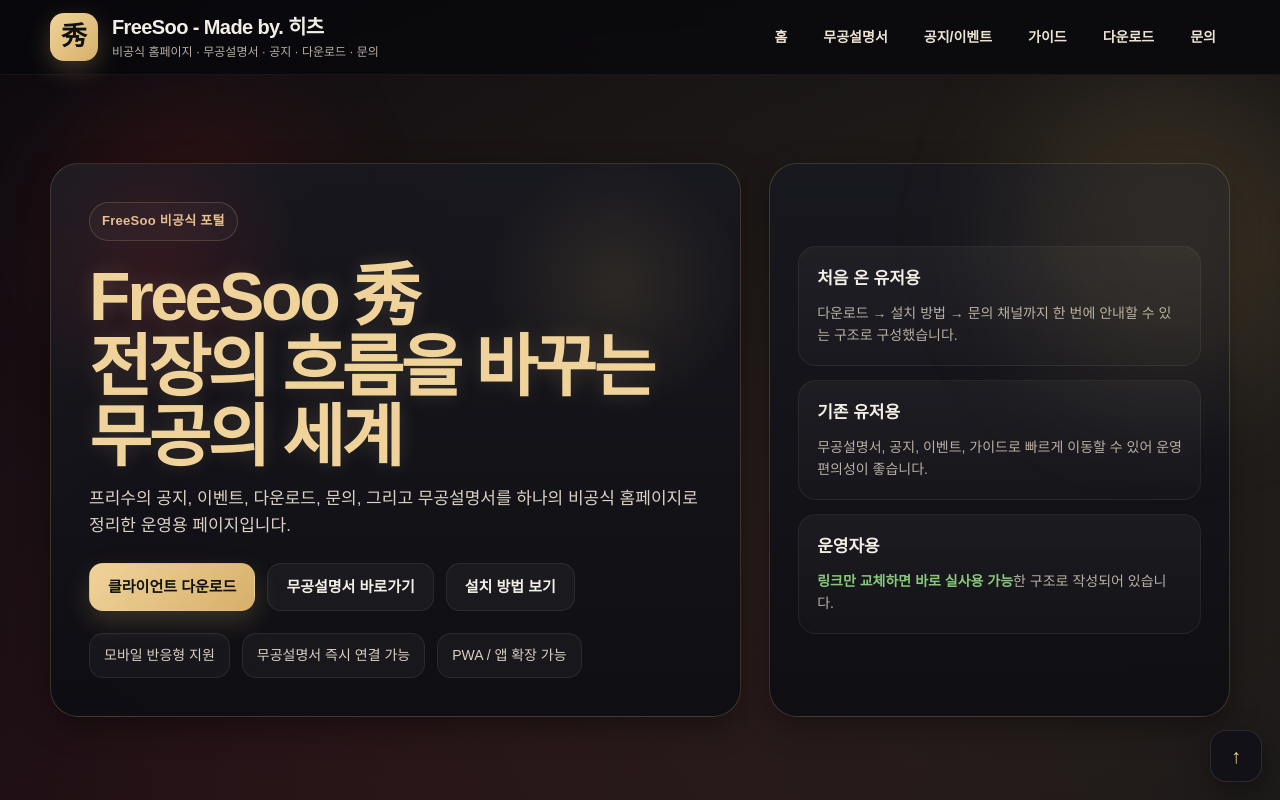
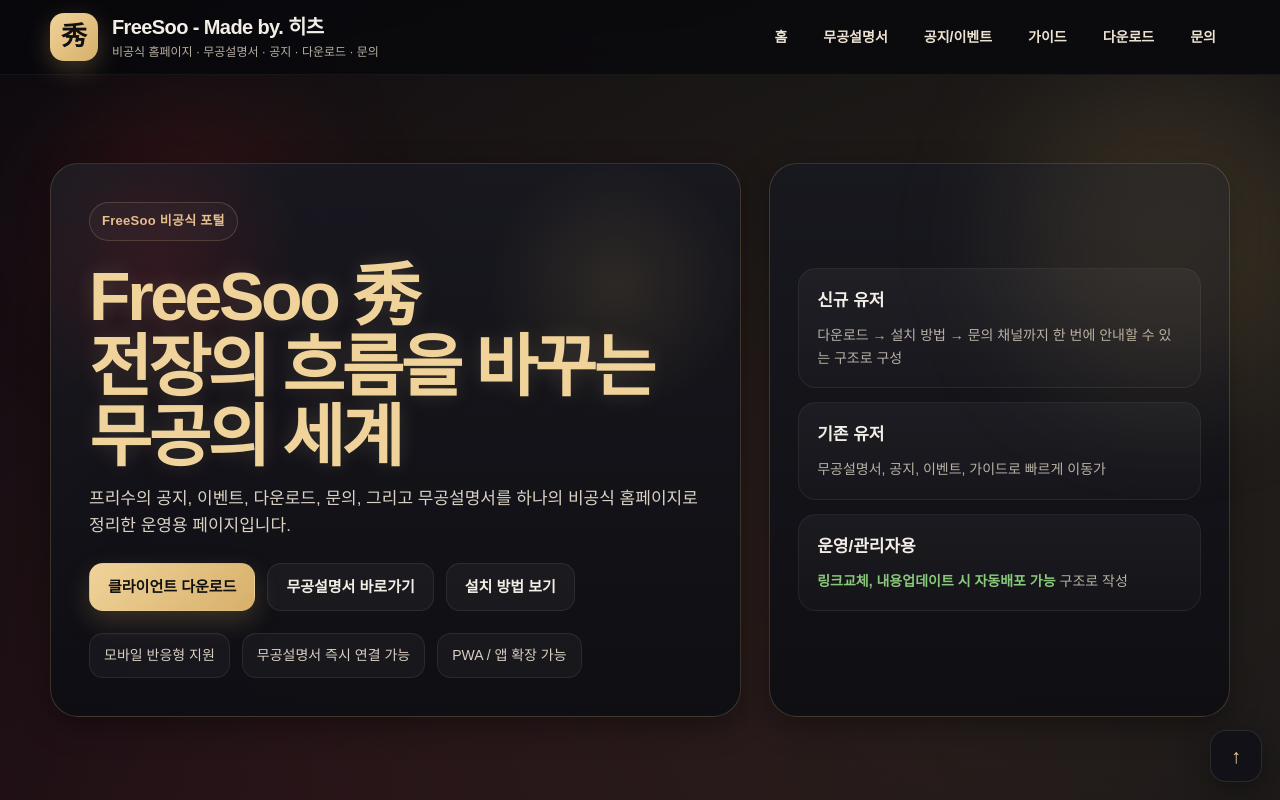
Before and after one commit to freesoo-heets/FreeSoo-Web, a plain HTML site: page index.html in a window 1280 px wide. Shown: the top 800 px of the page. Drawn offline with Linux system fonts and the light colour scheme.

Commit message:
Update index.html

```diff
--- a/index.html
+++ b/index.html
@@ -368,16 +368,16 @@
 
         <aside class="hero-side">
           <div class="hero-side-card">
-            <h3>처음 온 유저용</h3>
-            <p>다운로드 → 설치 방법 → 문의 채널까지 한 번에 안내할 수 있는 구조로 구성했습니다.</p>
+            <h3>신규 유저</h3>
+            <p>다운로드 → 설치 방법 → 문의 채널까지 한 번에 안내할 수 있는 구조로 구성</p>
           </div>
           <div class="hero-side-card">
-            <h3>기존 유저용</h3>
-            <p>무공설명서, 공지, 이벤트, 가이드로 빠르게 이동할 수 있어 운영 편의성이 좋습니다.</p>
+            <h3>기존 유저</h3>
+            <p>무공설명서, 공지, 이벤트, 가이드로 빠르게 이동가</p>
           </div>
           <div class="hero-side-card">
-            <h3>운영자용</h3>
-            <p><span class="status-ok">링크만 교체하면 바로 실사용 가능</span>한 구조로 작성되어 있습니다.</p>
+            <h3>운영/관리자용</h3>
+            <p><span class="status-ok">링크교체, 내용업데이트 시 자동배포 가능</span> 구조로 작성</p>
           </div>
         </aside>
       </div>
@@ -473,6 +473,7 @@
               <h2>프리수 클라이언트 다운로드와<br />설치 안내를 한 번에 제공합니다.</h2>
               <p>
                 아래 버튼에 실제 다운로드 링크와 설치 가이드 링크를 연결해두면, 처음 방문한 유저도 바로 게임 시작까지 이어질 수 있습니다.
+				※ 게임 설치 시 오류가이드 등 운영자님이 만드신 가이드들 첨부 가능!!!!!
               </p>
               <div class="download-actions">
                 <a class="btn btn-primary" id="downloadBtnBottom" href="#">클라이언트 다운로드</a>
```
